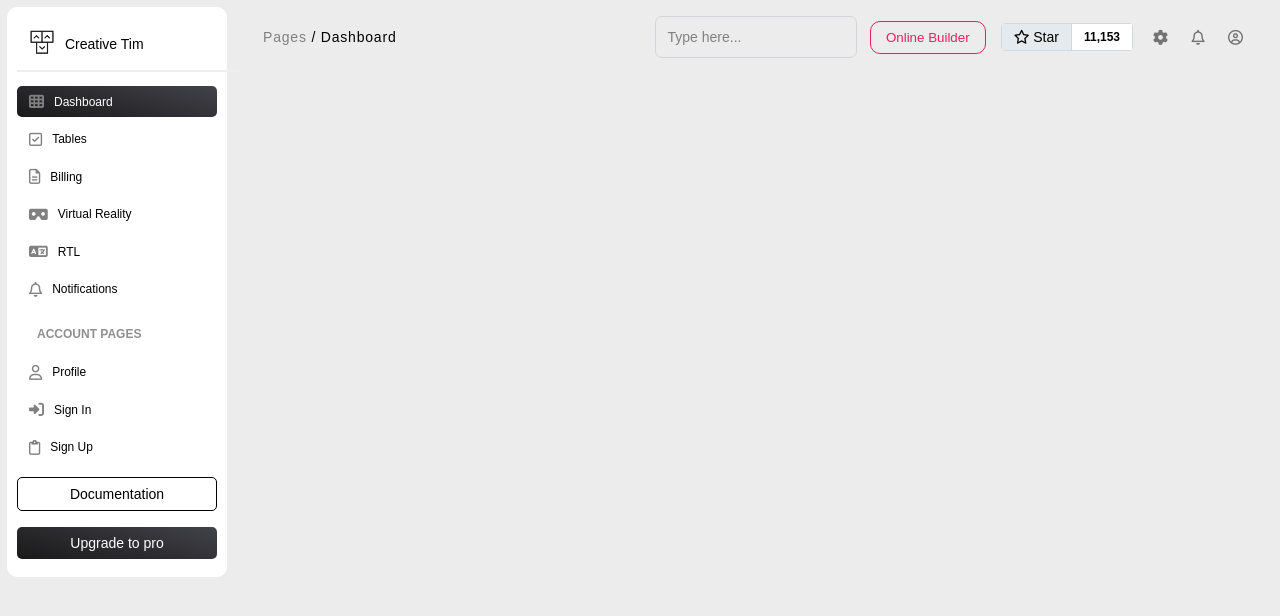
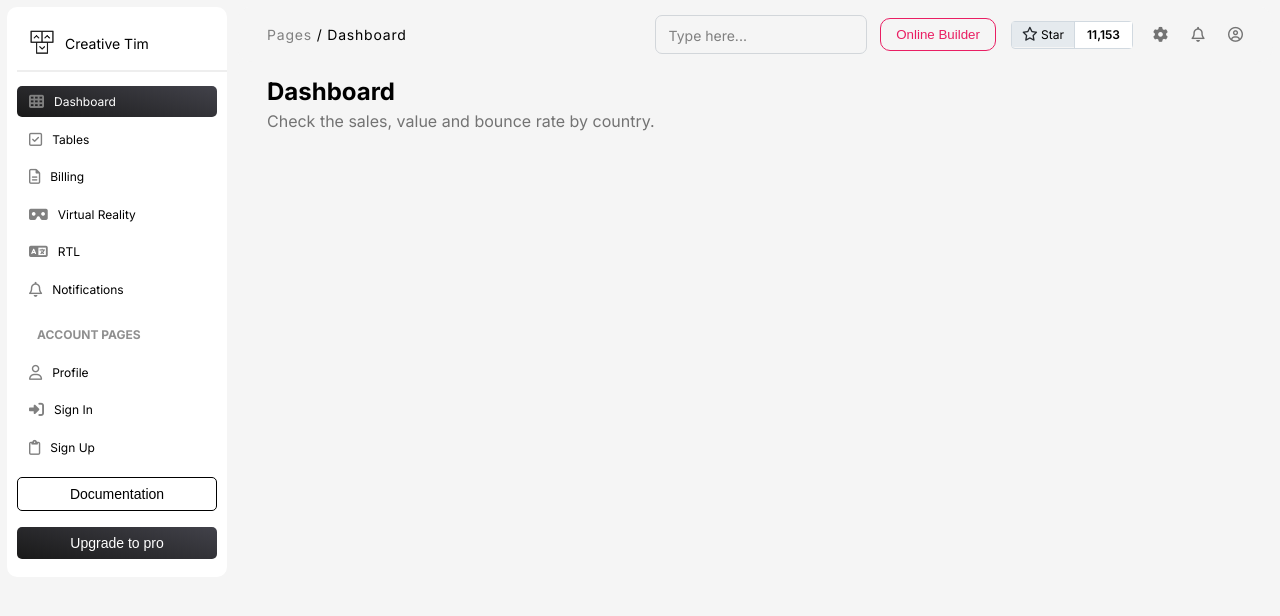
Before and after one commit to chimuagbawe/QuickAid-Frontend, a plain HTML site: page index.html in a window 1280 px wide. Shown: the top 616 px of the page. Drawn offline with Linux system fonts and the light colour scheme.

Commit message:
dashboard-intro done and dusted with some little touches

```diff
--- a/assets/css/styles.css
+++ b/assets/css/styles.css
@@ -1,27 +1,31 @@
 
 body{
-  background-color: rgb(236, 236, 236);
+  background-color: #f5f5f5;
   margin: 0;
   padding: 7px;
-  font-family: Arial, sans-serif;
+  font-family: "Inter", sans-serif;
   font-size: 14px;
+  height: 2000px;
 }
-.overall{
+.layoutWrapper{
   display: flex;
-  background-color: rgb(236, 236, 236);
+  background-color: #f5f5f5;
   align-items: start;
   justify-content: space-between;
 }
-/* Header begins */
-header{
-  background-color: rgb(236, 236, 236);
-  padding: 8px 30px ;
+
+/* NavBar begins */
+
+nav{
+  background-color: #f5f5f5;
+  padding: 5px 30px ;
   display: flex;
   align-items: center;
   justify-content: space-between;
   border-radius: 15px;
   /* box-shadow: 0 4px 6px rgba(153, 152, 152, 0.1); */
   width: 980px;
+  margin-left: 230px;
 }
 .first-section{
   color: gray;
@@ -37,11 +41,11 @@ header{
 }
 .input-wrapper{
   position: relative;
-  width: 180px;
+  width: 190px;
 }
 .input-wrapper input{
   border: 1px solid #d2d6da;
-  height: 20px;
+  height: 17px;
   width: 100%;
   padding: 10px;
   border-radius: 7px;
@@ -67,7 +71,7 @@ header{
   top: -12%;
   left: 7%;
   font-size: 12px;
-  background-color: rgb(236, 236, 236);
+  background-color: #f5f5f5;
   padding: 0px 5px;
 }
 .online-builder{
@@ -82,17 +86,23 @@ header{
 .github-button{
   display: flex;
   align-items: center;
-  border: 1.5px solid #d1d9e0;
+  border: 1px solid #d1d9e0;
   border-radius: 4px;
   cursor: pointer;
   transition: 0.2s;
 }
 .github-star{
   background-color: #e5eaee;
-  padding: 5px 12px;
+  padding: 5px 10px;
+  font-size: 12px;
 }
 .github-star:hover{
   background-color: #e5eaee98;
+}
+.gt-star{
+  font-size: 14px;
+  line-height: 16px;
+  color: #25292e;
 }
 .github-number{
   border-left: 1px solid #d1d9e0;
@@ -102,7 +112,7 @@ header{
   line-height: 16px;
   background-color: white;
 }
-.header-icons{
+.nav-icons{
   color: #737373;
   display: flex;
   align-items: center;
@@ -111,8 +121,10 @@ header{
   margin-left: 20px;
   font-size: 15px;
 }
+
 /* Sidebar begins */
-nav{
+
+.Sidebar{
   height: 550px;
   width: 200px;
   background-color: white;
@@ -120,8 +132,11 @@ nav{
   flex-direction: column;
   border-radius: 10px;
   padding: 10px;
+  position: fixed;
+  overflow-y: auto;
+  overflow-x: hidden;
 }
-nav a{
+.Sidebar a{
   text-decoration: none;
   color: black;
 }
@@ -136,7 +151,7 @@ nav a{
 .logo-name{
   margin-left: 10px;
 }
-.nav-links{
+.sidebar-links{
   list-style: none;
   padding: 0px;
   height: 100%;
@@ -144,21 +159,25 @@ nav a{
   flex-direction: column;
   justify-content: space-between;
 }
-.nav-links li{
+.sidebar-links li{
   padding: 8px 12px;
   cursor: pointer;
   font-size: 12px;
+  border-radius: 5px;
+  transition: 0.2s;
 }
-.nav-links a{
+.sidebar-links li:hover{
+ background-color: #efeded;
+}
+.sidebar-links a{
   display: flex;
   align-items: center;
   gap: 10px;
 }
-.active-nav{
+.active-sidebar{
   background-image: linear-gradient(195deg, #42424a 0%, #191919 100%);
-  border-radius: 5px;
 }
-.active-nav a{
+.active-sidebar a{
   color: white;
 }
 .documentation{
@@ -171,6 +190,10 @@ nav a{
   cursor: pointer;
   font-weight: 500;
   font-size: 14px;
+  transition: 0.2s;
+}
+.documentation:hover{
+ color: rgb(99, 99, 99);
 }
 .Upgrade-btn{
   width: 100%;
@@ -184,7 +207,7 @@ nav a{
   font-weight: 500;
   font-size: 14px;
 }
-.nav-icons{
+.sidebar-icons{
   color: gray;
   font-size: 15px;
 }
@@ -196,3 +219,17 @@ nav a{
   font-size: 12px;
   line-height: 1.25;
 }
+.dashboard-intro{
+  margin-left: 260px;
+}
+.intro-title{
+  font-weight: bold;
+  font-family: "Inter", sans-serif;
+  font-size: 24px;
+  margin: 15px 0px 5px 0px;
+}
+.intro-subtext{
+  margin: 0px;
+  color: #737373;
+  font-size: 16px;
+}
--- a/index.html
+++ b/index.html
@@ -3,44 +3,18 @@
 <head>
     <meta charset="UTF-8">
     <meta name="viewport" content="width=device-width, initial-scale=1.0">
+    <title>QuickAid Dashboard</title>
     <link rel="stylesheet" href="assets/css/styles.css">
     <!--Font Awesome CDN-->
     <link rel="stylesheet" href="assets/fonts/fontawesome-free-6.7.2-web/css/all.min.css">
-    <title>QuickAid Dashboard</title>
+    <!--Font Awesome CDN-->
+    <link rel="preconnect" href="https://fonts.googleapis.com">
+    <link rel="preconnect" href="https://fonts.gstatic.com" crossorigin>
+    <link href="https://fonts.googleapis.com/css2?family=Inter:ital,opsz,wght@0,14..32,100..900;1,14..32,100..900&display=swap" rel="stylesheet">
 </head>
 <body>
-
-    <div class="overall">
+    <div class="layoutWrapper">
         <nav>
-            <div class="logo-container">
-               <a href="#"><img src="assets/images/logo-ct-dark.png" width="26px" alt="QuickAid Logo"></a>
-               <a href="#" class="logo-name">
-                   Creative Tim
-               </a>
-            </div>
-
-            <ul class="nav-links">
-                <li class="active-nav"><a href="#"><i class="fa-solid fa-table-cells nav-icons"></i>Dashboard</a></li>
-                <li><a href="#"><i class="fa-regular fa-square-check nav-icons"></i> Tables</a></li>
-                <li><a href="#"><i class="fa-regular fa-file-lines nav-icons"></i> Billing</a></li>
-                <li><a href="#"><i class="fa-solid fa-vr-cardboard nav-icons"></i> Virtual Reality</a></li>
-                <li><a href="#"><i class="fa-solid fa-language nav-icons"></i> RTL</a></li>
-                <li><a href="#"><i class="fa-regular fa-bell nav-icons"></i> Notifications</a></li>
-
-                <p class="section-title">ACCOUNT PAGES</p>
-
-                <li><a href="#"><i class="fa-regular fa-user nav-icons"></i> Profile</a></li>
-                <li><a href="#"><i class="fa-solid fa-right-to-bracket nav-icons"></i> Sign In</a></li>
-                <li><a href="#"><i class="fa-regular fa-clipboard nav-icons"></i> Sign Up</a></li>
-            </ul>
-
-            <div>
-                <button class="documentation">Documentation</button>
-                <button class="Upgrade-btn">Upgrade to pro</button>
-            </div>
-        </nav>
-
-        <header>
             <section class="first-section">
                 <p>Pages<span class="active"> / Dashboard</span></p>
             </section>
@@ -56,19 +30,51 @@
                 </div>
                 <div class="github-button">
                     <div class="github-star">
-                        <i class="fa-regular fa-star"></i> Star
+                        <i class="fa-regular fa-star gt-star"></i> Star
                     </div>
                     <div class="github-number">
                         11,153
                     </div>
                 </div>
-                <div class="header-icons">
+                <div class="nav-icons">
                     <i class="fa-solid fa-gear"></i>
                     <i class="fa-regular fa-bell"></i>
                     <i class="fa-regular fa-circle-user"></i>
                 </div>
             </section>
-        </header>
+
+        </nav>
+        <aside class="Sidebar">
+            <div class="logo-container">
+                <a href="#"><img src="assets/images/logo-ct-dark.png" width="26px" alt="QuickAid Logo"></a>
+                <a href="#" class="logo-name">
+                    Creative Tim
+                </a>
+            </div>
+            <ul class="sidebar-links">
+                <li class="active-sidebar"><a href="#"><i class="fa-solid fa-table-cells sidebar-icons"></i>Dashboard</a></li>
+                <li><a href="#"><i class="fa-regular fa-square-check sidebar-icons"></i> Tables</a></li>
+                <li><a href="#"><i class="fa-regular fa-file-lines sidebar-icons"></i> Billing</a></li>
+                <li><a href="#"><i class="fa-solid fa-vr-cardboard sidebar-icons"></i> Virtual Reality</a></li>
+                <li><a href="#"><i class="fa-solid fa-language sidebar-icons"></i> RTL</a></li>
+                <li><a href="#"><i class="fa-regular fa-bell sidebar-icons"></i> Notifications</a></li>
+                <p class="section-title">ACCOUNT PAGES</p>
+                <li><a href="#"><i class="fa-regular fa-user sidebar-icons"></i> Profile</a></li>
+                <li><a href="#"><i class="fa-solid fa-right-to-bracket sidebar-icons"></i> Sign In</a></li>
+                <li><a href="#"><i class="fa-regular fa-clipboard sidebar-icons"></i> Sign Up</a></li>
+            </ul>
+            <div>
+                <button class="documentation">Documentation</button>
+                <button class="Upgrade-btn">Upgrade to pro</button>
+            </div>
+        </aside>
     </div>
+
+    <div class="dashboard-intro">
+        <h3 class="intro-title">Dashboard</h3>
+        <p class="intro-subtext">Check the sales, value and bounce rate by country.</p>
+    </div>
+
+
 </body>
 </html>
```
